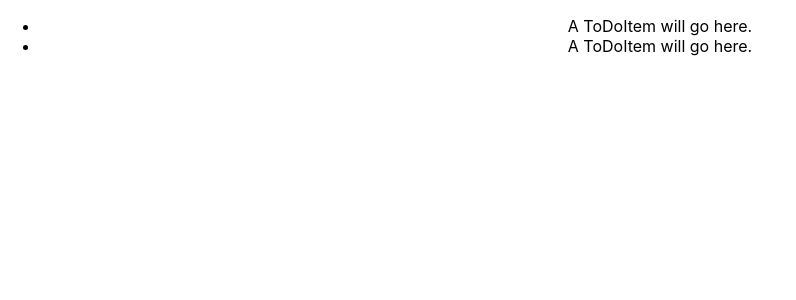
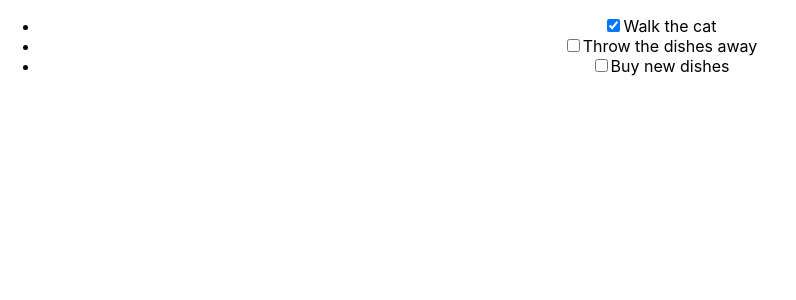
Before and after one commit to AEllisNOLA/intro-to-react-todo, a React (Create React App) app: page / in a window 1280 px wide. Shown: the top 300 px of the page, without its empty margins (0-796 px from the left). Built offline with nearby package versions, Linux system fonts and the light colour scheme.

Commit message:
Checkpoint 2751 completed. Set initial state, rendered tasks in initial state via .map(), and used props to feed the <ToDoItem /> components unique information.

```diff
--- a/src/App.js
+++ b/src/App.js
@@ -4,12 +4,24 @@ import './App.css';
 import ToDoItem from './components/ToDoItem';
 
 class App extends Component {
+  constructor(props) {
+    super(props);
+
+    this.state = {
+      todosArray: [
+        { description: "Walk the cat", isCompleted: true },
+        { description: "Throw the dishes away", isCompleted: false},
+        { description: "Buy new dishes", isCompleted: false}
+      ]
+    }
+  }
+
   render() {
     return (
       <div className="App">
         <ul>
-          <ToDoItem />
-          <ToDoItem />
+          {this.state.todosArray.map( (task, index) =>
+          <ToDoItem key={index} description={task.description} isCompleted={task.isCompleted}/>)}
         </ul>
       </div>
     );
--- a/src/components/ToDoItem.js
+++ b/src/components/ToDoItem.js
@@ -4,7 +4,10 @@ class ToDoItem extends Component {
     render() {
         return (
             <div>
-                <li>A ToDoItem will go here.</li>
+                <li>
+                    <input type="checkbox" checked={this.props.isCompleted}/>
+                    <span>{this.props.description}</span>
+                </li>
             </div>
         )
     }
```
Also changed, not shown: 1 other file (tests, documents, lock files or other folders).
